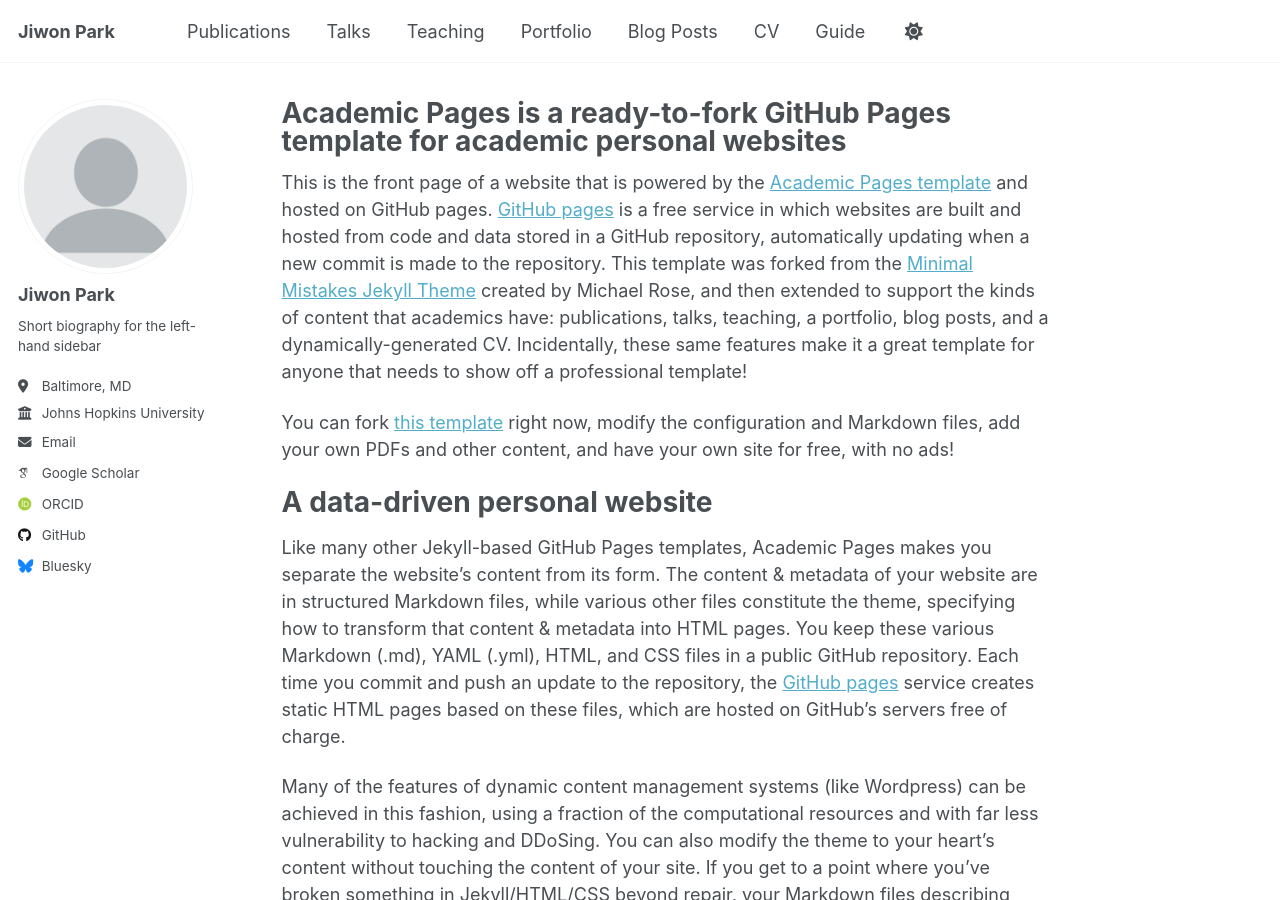
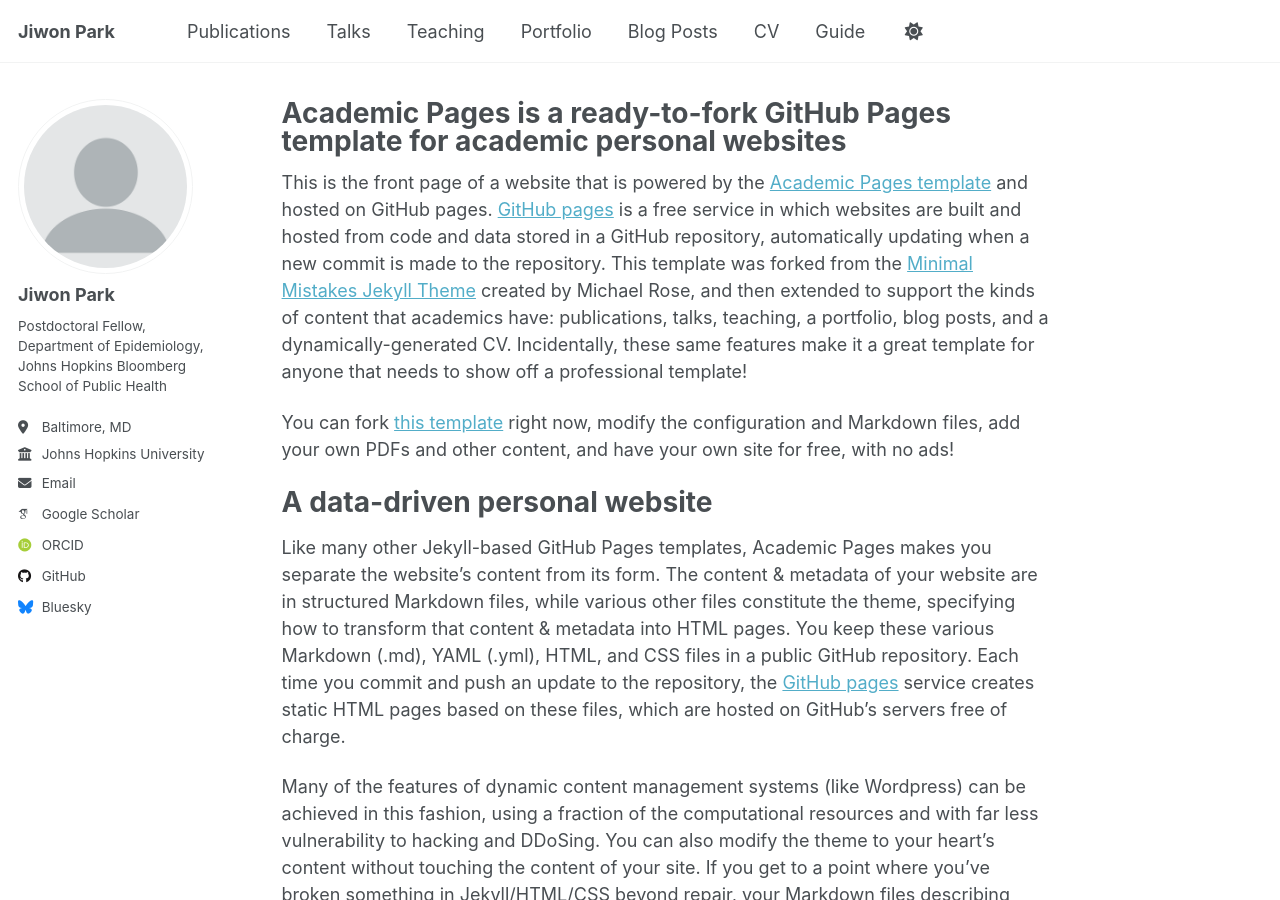
Before and after one commit to JiwonPark41/JiwonPark41.github.io, a Jekyll site: the page built from _pages/about.md, in a window 1280 px wide and 900 px high. Built offline with Jekyll 4.4.1, drawn with Linux system fonts in a browser that asks for light colours; some web fonts are replaced; a script that is not in the unit is left out.

Commit message:
Update _config.yml
Update info2

```diff
--- a/_config.yml
+++ b/_config.yml
@@ -26,7 +26,7 @@ author:
   avatar           : "profile.png"
   name             : "Jiwon Park"
   pronouns         : # example: "she/her"
-  bio              : "Short biography for the left-hand sidebar"
+  bio: "Postdoctoral Fellow, Department of Epidemiology, Johns Hopkins Bloomberg School of Public Health"
   location         : "Baltimore, MD"
   employer         : "Johns Hopkins University"
   uri              : # URL
```
